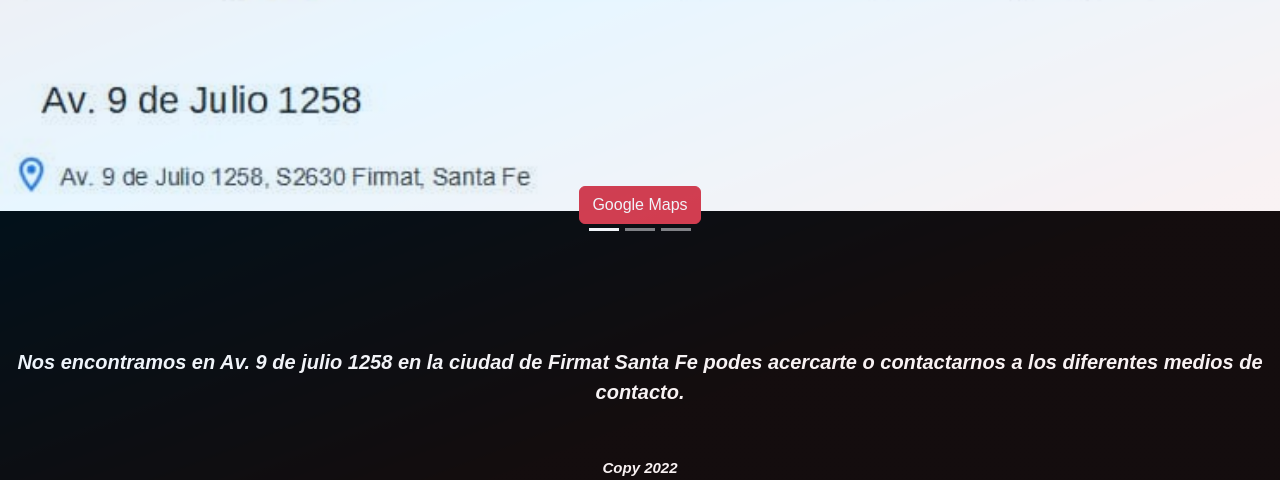
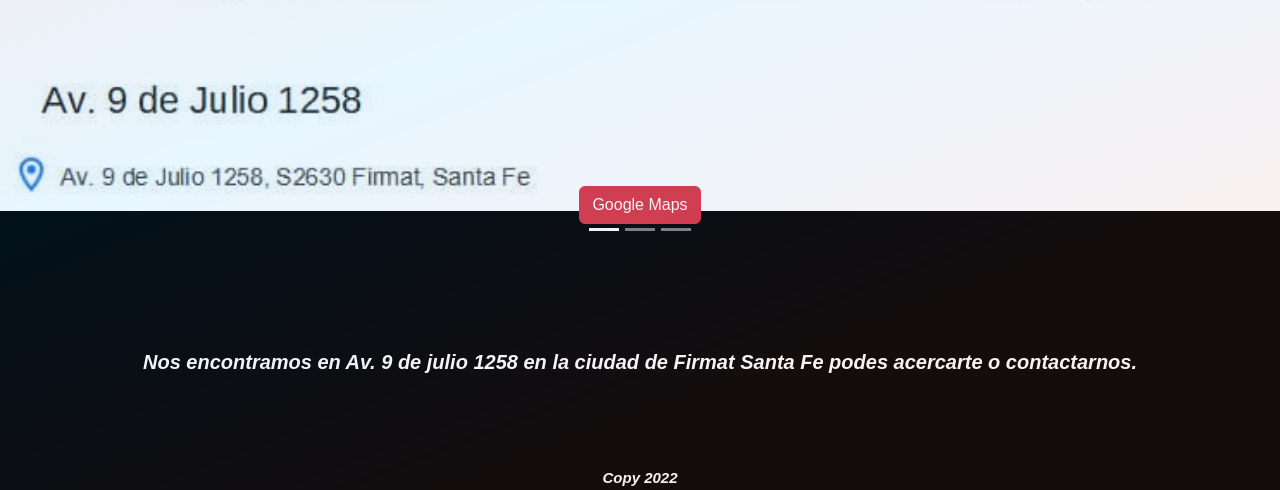
Before and after one commit to EmiZeibert/clase0, a website: page ubicacion.html in a window 1280 px wide. Shown: the part 816-1306 px from the top of the page. Drawn offline with Linux system fonts and the light colour scheme.

Commit message:
sass y seo algunas correcciones

```diff
--- a/style/partials/_footer.scss
+++ b/style/partials/_footer.scss
@@ -23,7 +23,7 @@
     .copy {
 
         text-align: center;
-        padding-top: 40px;
+        padding-top: 50px;
         font-size: 15px;
         background-color:$secondarycolor;
         color: white;
--- a/ubicacion.html
+++ b/ubicacion.html
@@ -84,7 +84,7 @@
         </div>
 
         <div class="direccion">
-            <p>Nos encontramos en Av. 9 de julio 1258 en la ciudad de Firmat Santa Fe podes acercarte o contactarnos a los diferentes medios de contacto.</p>
+            <p>Nos encontramos en Av. 9 de julio 1258 en la ciudad de Firmat Santa Fe podes acercarte o contactarnos.</p>
         </div>
 
         <!--whatsapp-->
```
Also changed, not shown: style/estilo.css, 1 other file.
